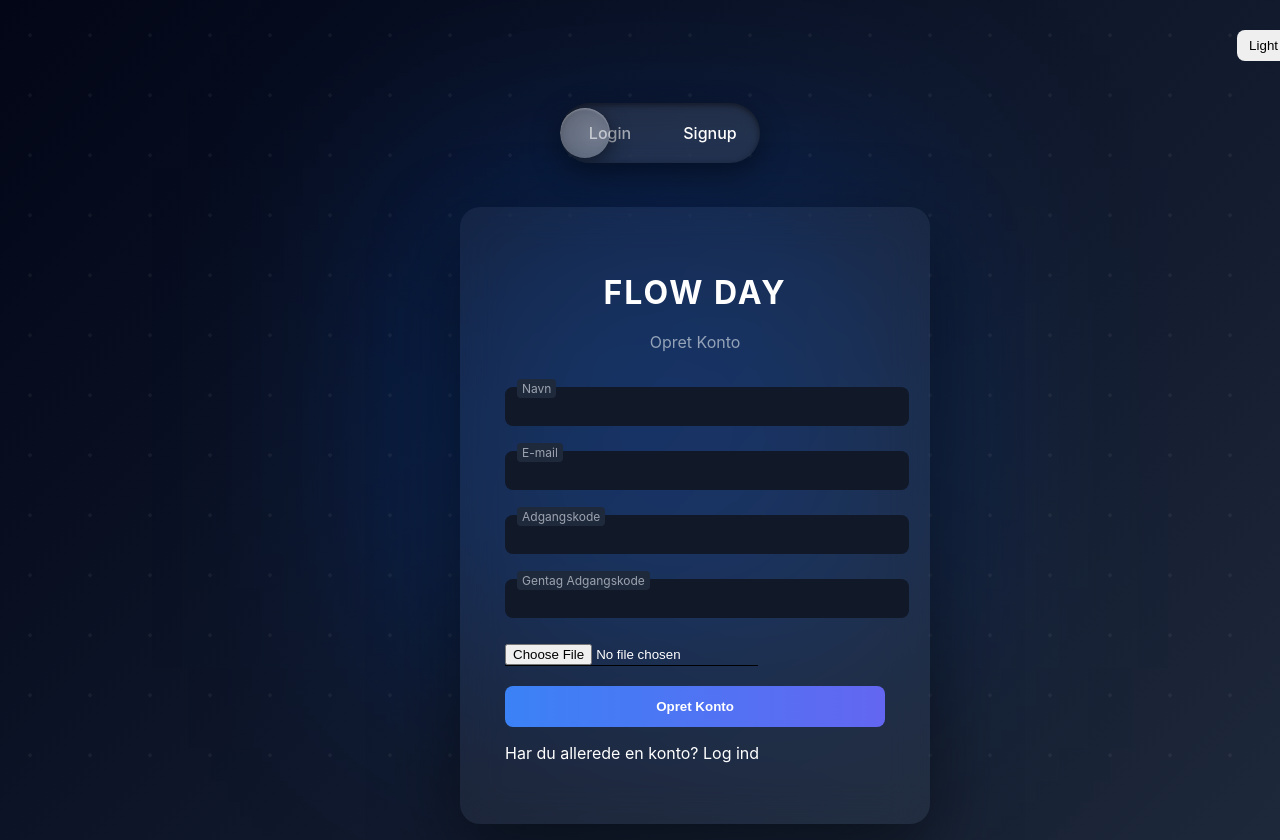
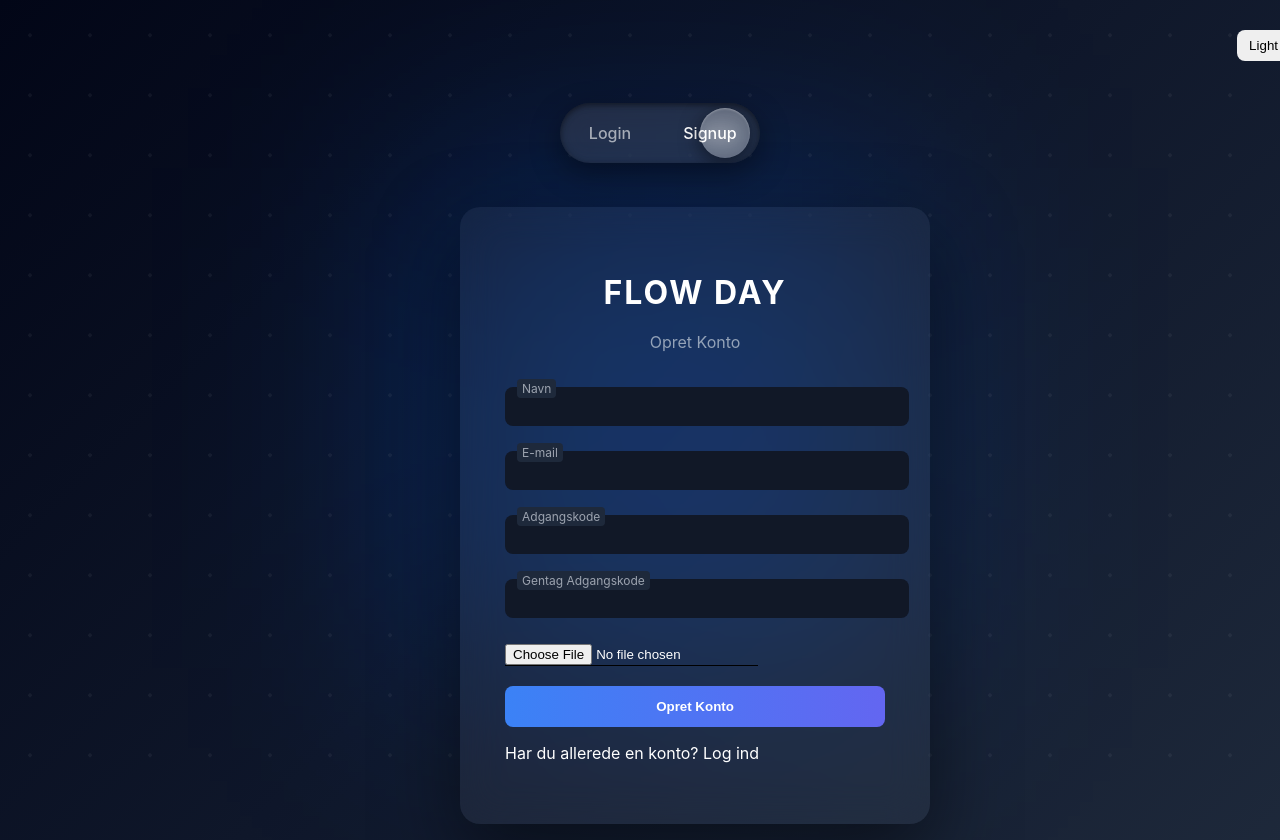
Before and after one commit to Caspersanti95-ctrl/taskapp-backend, a React (Create React App) app in the folder taskapp-client/: page /login in a window 1280 px wide. Shown: the top 840 px of the page. Built offline with nearby package versions, Linux system fonts and the light colour scheme.

Commit message:
fix login5

```diff
--- a/taskapp-client/src/pages/auth.css
+++ b/taskapp-client/src/pages/auth.css
@@ -89,7 +89,7 @@
   .toggle-circle {
     position: absolute;
     top: 5px;
-    left: 0;
+    left: 5;
 
     width: 50px;
     height: 50px;
@@ -115,6 +115,7 @@
   }
 
   .toggle:not(.active) .toggle-circle {
+    transform: translateX(140px);
     box-shadow:
             0 5px 20px rgba(0,0,0,0.5),
             inset 0 1px 2px rgba(255,255,255,0.3);
```
